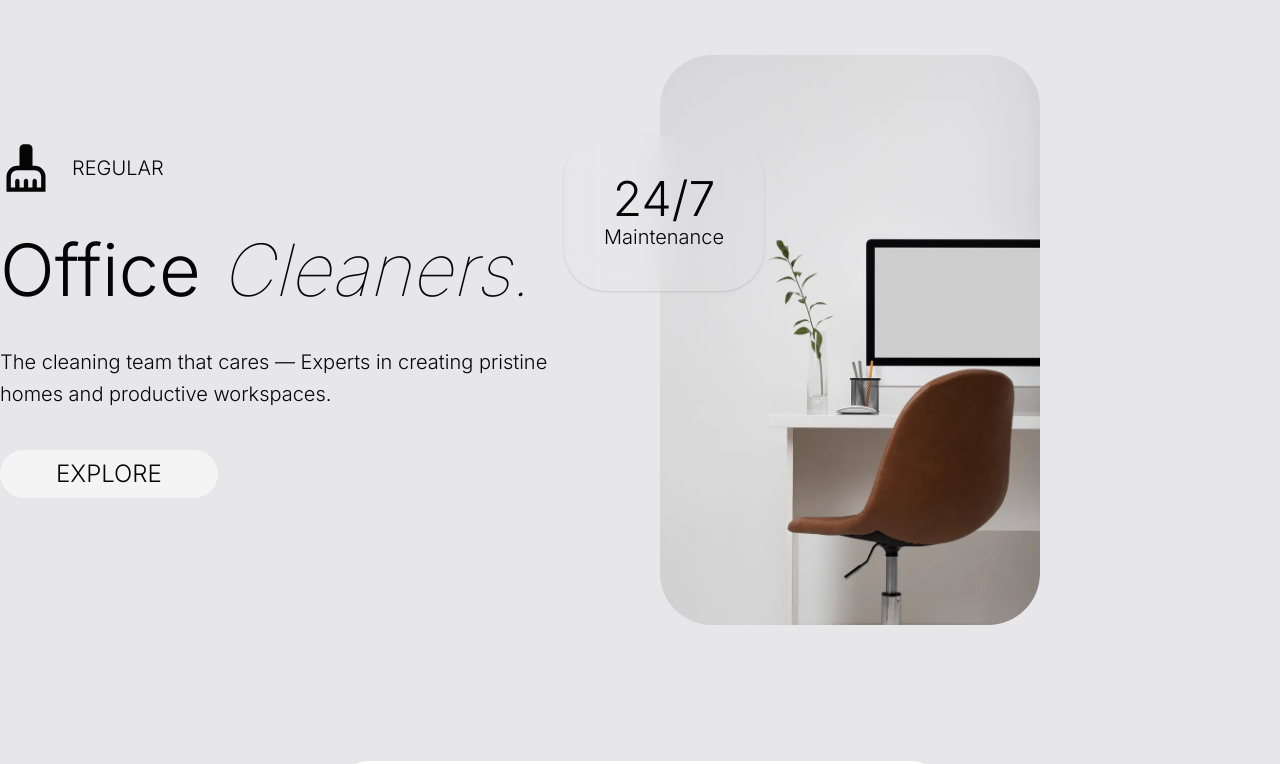
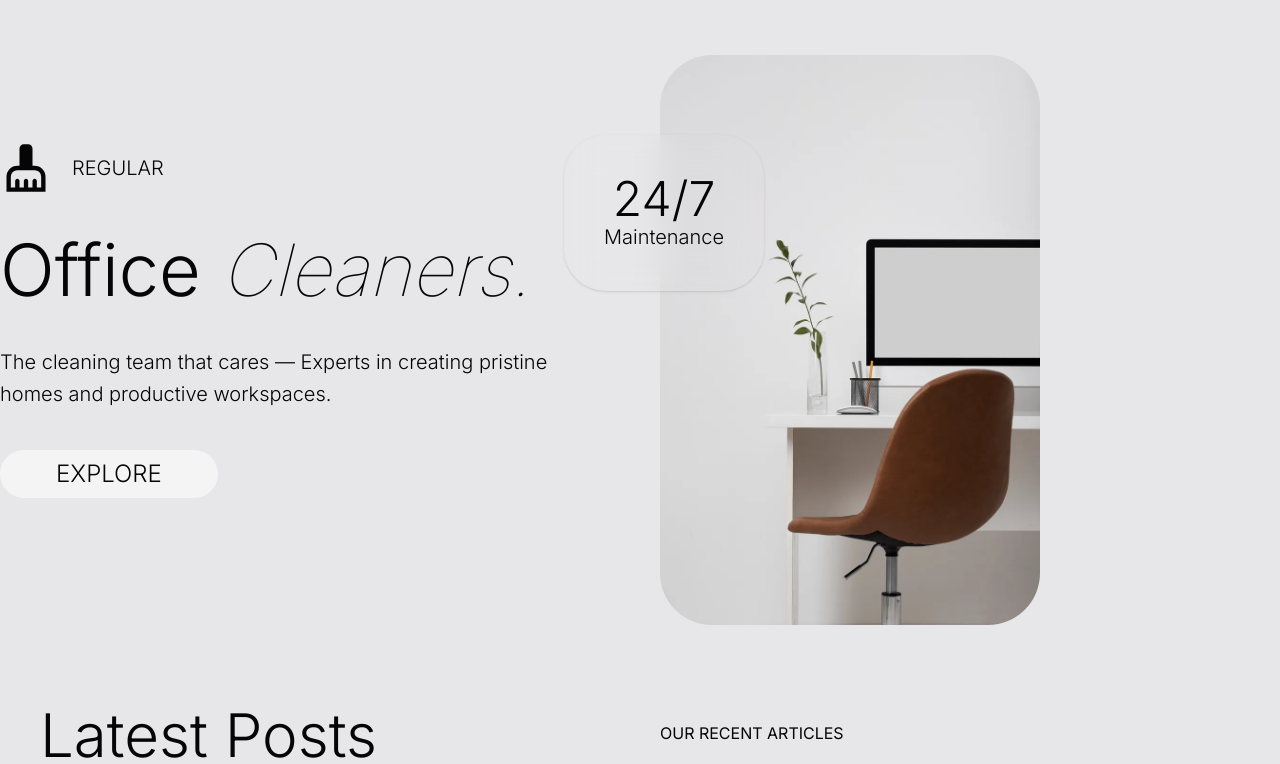
Before and after one commit to Yagya-Adh/clean, a Next.js app: page / in a window 1280 px wide. Shown: the part 2000-2764 px from the top of the page. Built offline with nearby package versions, Linux system fonts and the light colour scheme.

Commit message:
Home page complete: sava all chnages

```diff
--- a/app/components/banner/MainHeroBanner.tsx
+++ b/app/components/banner/MainHeroBanner.tsx
@@ -3,7 +3,7 @@ import React from "react";
 
 const MainHeroBanner = () => {
   return (
-    <section className="max-w-screen-3xl mx-auto px-6 md:px-10 py-10">
+    <section className="max-w-screen-2xl mx-auto px-6 md:px-4 py-10">
       <div className="rounded-[64px] bg-hero-main bg-no-repeat bg-cover p-10 sm:p-52 md:px-72 md:py-52 lg:p-96 lg:py-80 flex flex-col justify-center">
         <div className="flex flex-col justify-center items-center text-center font-inter z-10 backdrop:blur-0 rounded-[42px] shadow shadow-white p-10 lg:p-10 bg-transparent backdrop-blur-lg">
           <div className="flex flex-row items-center mb-4">
--- a/app/page.tsx
+++ b/app/page.tsx
@@ -1,6 +1,12 @@
+import CustomHeader from "./components/banner/CustomHeader";
 import MainHeroBanner from "./components/banner/MainHeroBanner";
+import SectionBanner from "./components/banner/SectionBanner";
 import CardHeroBlock from "./components/card/CardHeroBlock";
+import ImageCardGroup from "./components/card/ImageCardGroup";
+import ValueNumber from "./components/card/ValueNumber";
 import FrequentlyAsk from "./components/faqs/FrequentlyAsk";
+import ProfessionalCleaning from "./components/section/ProfessionalCleaning";
+import Testimonials from "./components/section/Testimonials";
 
 const Home = () => {
   return (
@@ -30,6 +36,30 @@ const Home = () => {
         imagePath="/assets/images/officeMaintenance.webp"
         positionCard="absolute top-20 -left-24"
       />
+      <SectionBanner
+        variant="blog"
+        heading="Latest Posts"
+        topic="Our recent articles"
+        slug="Simplify your tasks and maintaining the cleanliness."
+      />
+      <ValueNumber />
+      <ProfessionalCleaning />
+      <Testimonials />
+      <SectionBanner
+        variant="blog"
+        heading="Latest Posts"
+        topic="Our recent articles"
+        slug="Simplify your tasks and maintaining the cleanliness."
+      />
+      <ImageCardGroup />
+      <CustomHeader
+        icon="/assets/logo/faq.svg"
+        slug="FAQS"
+        title="Have Questions?"
+        describe="We’re committed to making your experience as smooth and straightforward as possible."
+        descriptionMaxwidth="max-w-lg"
+        variant="without-button"
+      />
       <FrequentlyAsk />
     </main>
   );
```
